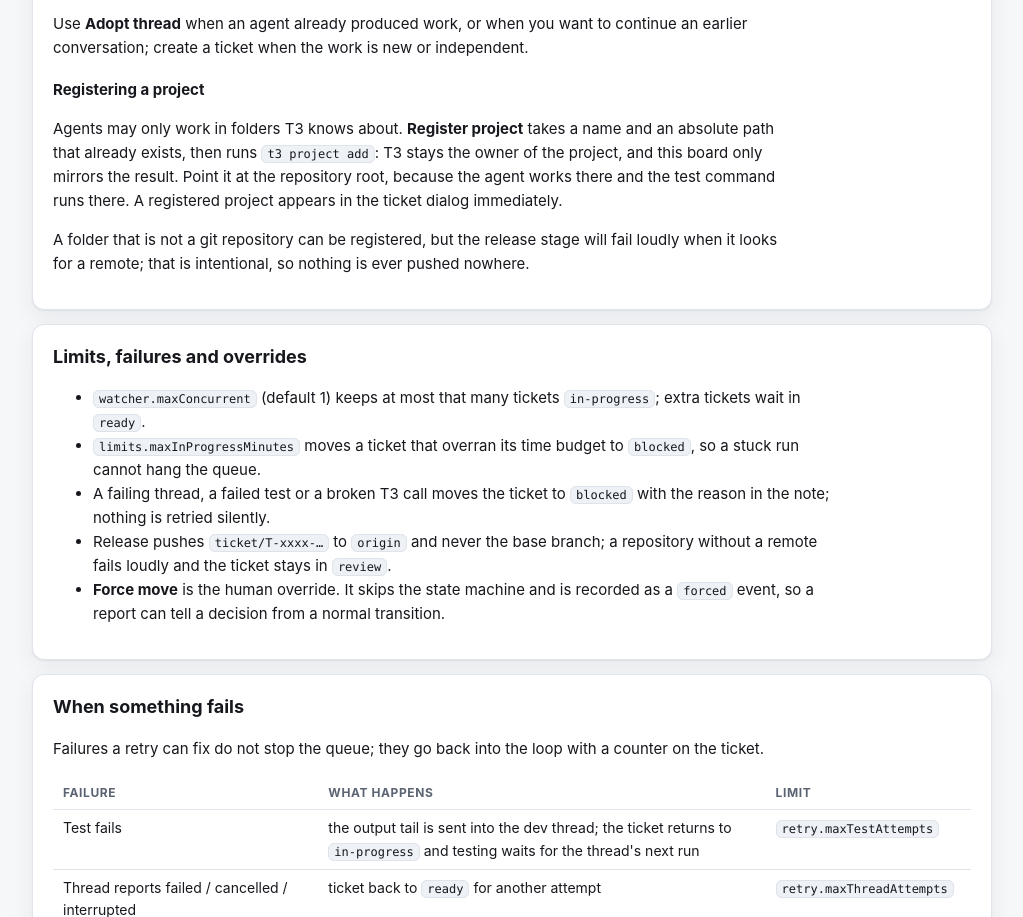
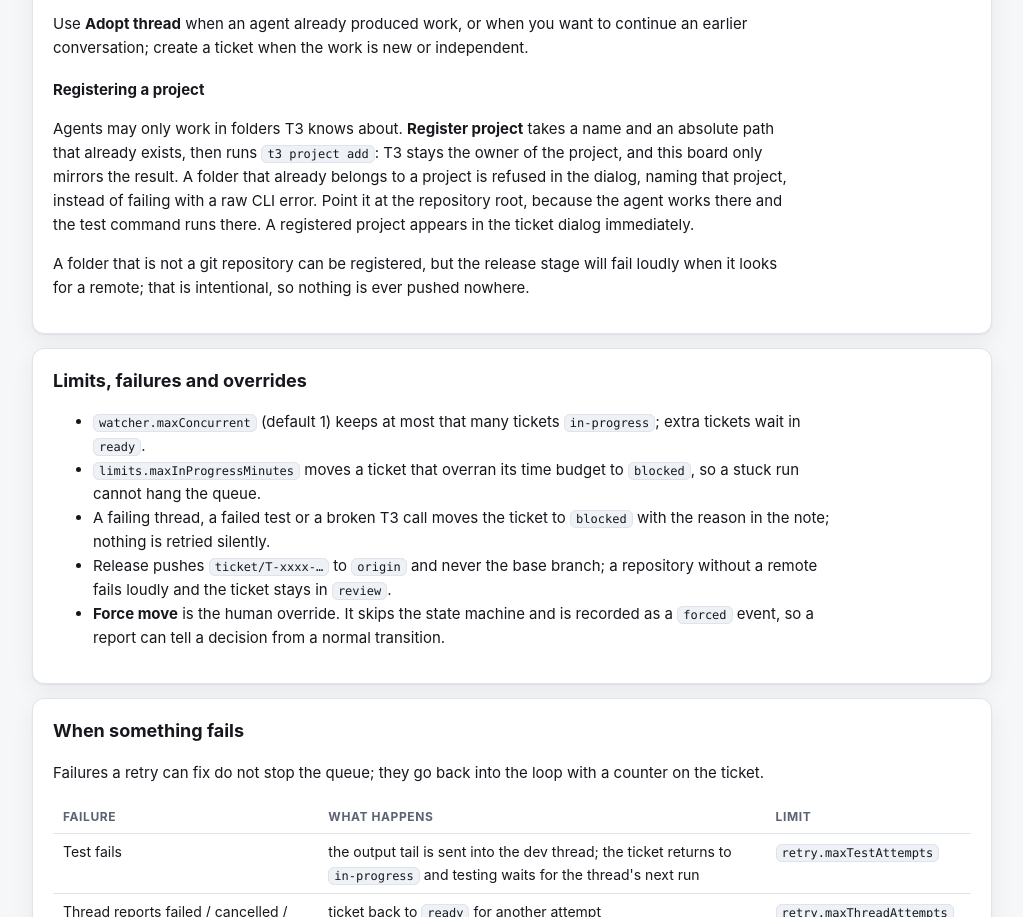
Before and after one commit to momokii/t3-workflow, a plain HTML site: page board/static/guide.html in a window 1280 px wide. Shown: the part 7168-8085 px from the top of the page, without its empty margins (128-1151 px from the left). Drawn offline with Linux system fonts and the light colour scheme.

Commit message:
docs: record the duplicate-project guard and the visible waits
The guide now says a folder that already belongs to a project is refused in the dialog by name, and
the changelog records both that guard and the progress bar/spinner states.

```diff
--- a/board/static/guide.html
+++ b/board/static/guide.html
@@ -298,7 +298,8 @@ npm test -- --run</code></pre>
     <h3>Registering a project</h3>
     <p>Agents may only work in folders T3 knows about. <strong>Register project</strong> takes a name and an
     absolute path that already exists, then runs <code>t3 project add</code>: T3 stays the owner of the project,
-    and this board only mirrors the result. Point it at the repository root, because the agent works there and
+    and this board only mirrors the result. A folder that already belongs to a project is refused in the
+    dialog, naming that project, instead of failing with a raw CLI error. Point it at the repository root, because the agent works there and
     the test command runs there. A registered project appears in the ticket dialog immediately.</p>
     <p>A folder that is not a git repository can be registered, but the release stage will fail loudly when it
     looks for a remote; that is intentional, so nothing is ever pushed nowhere.</p>
```
Also changed, not shown: 1 other file.
